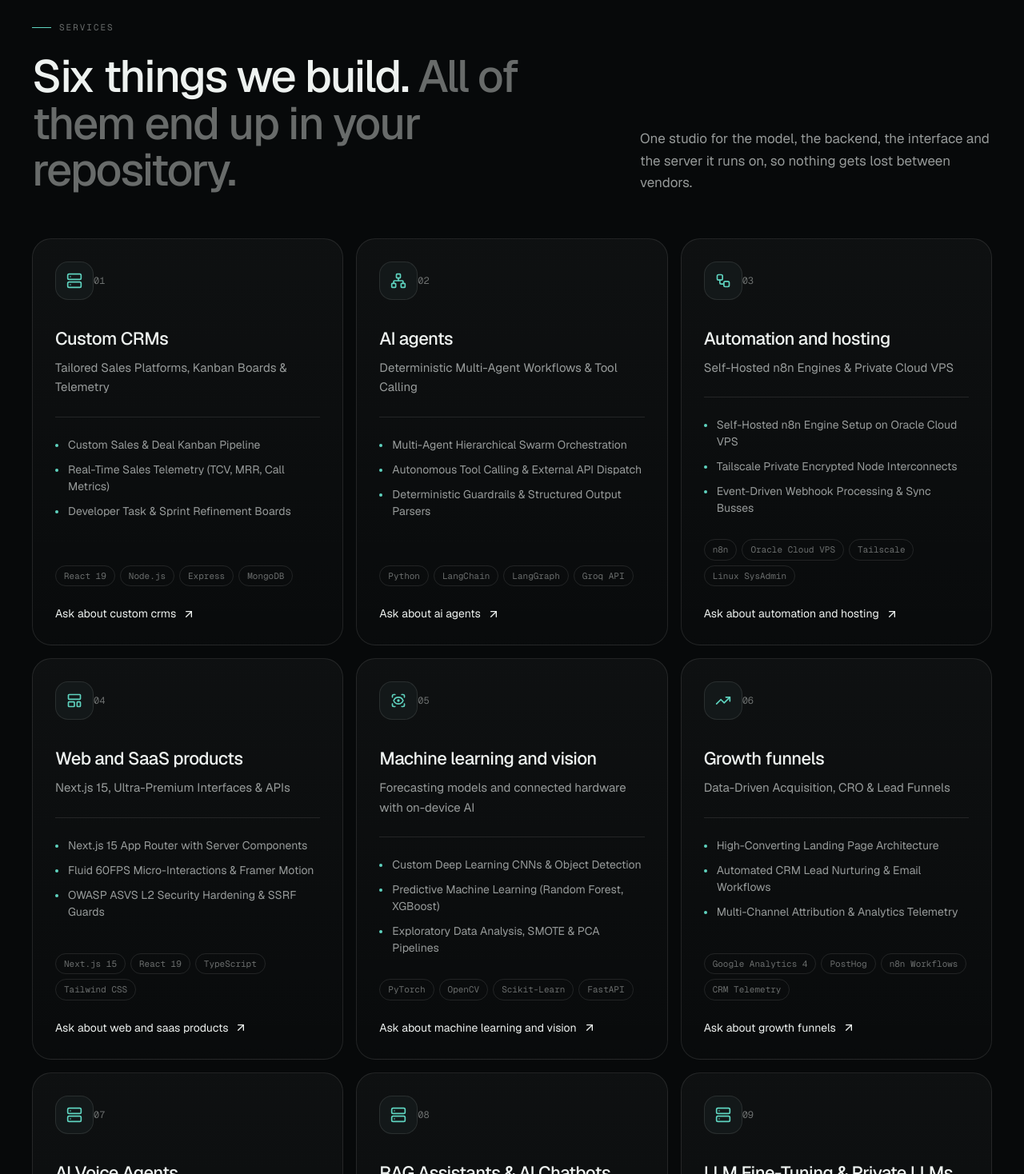
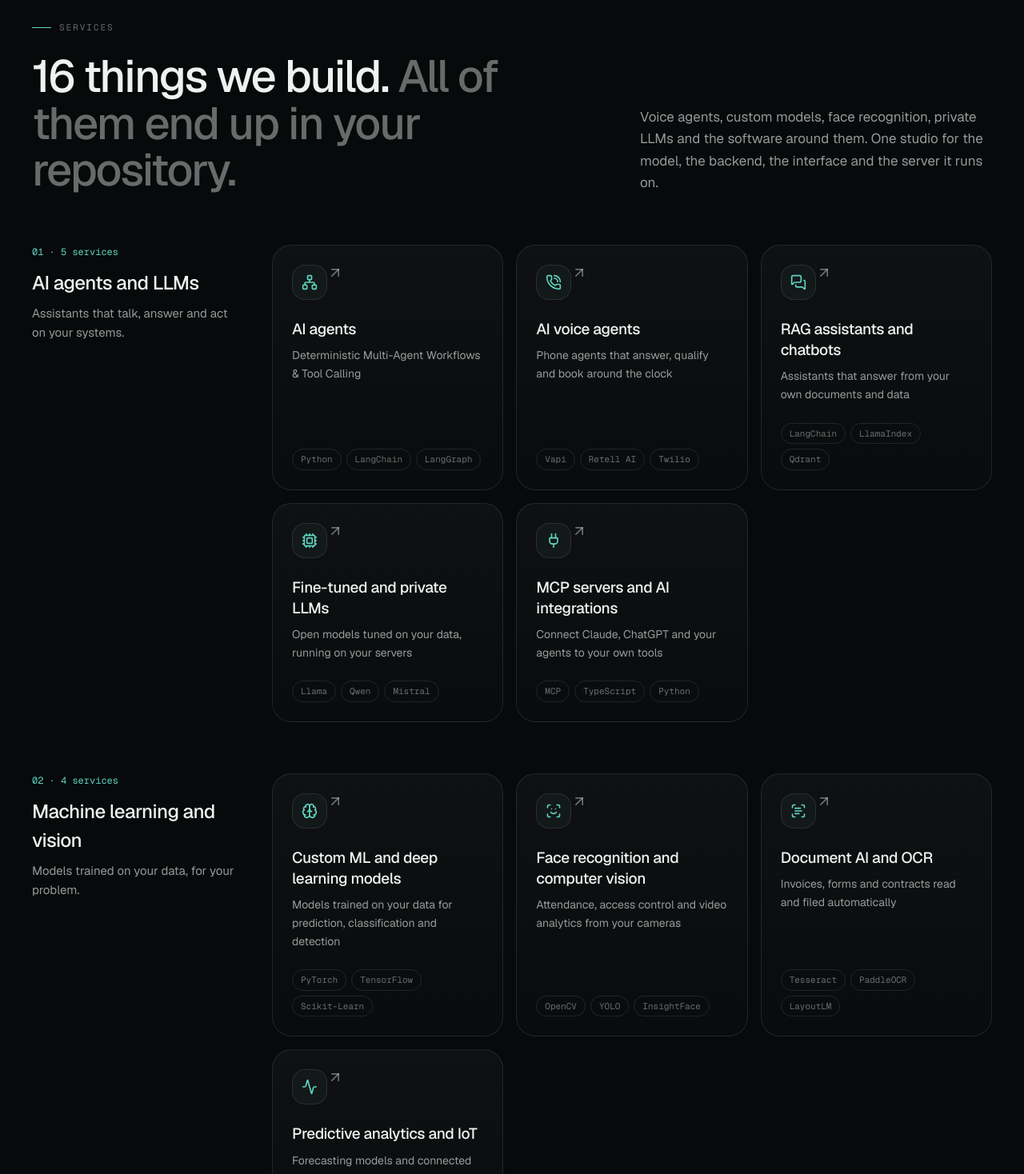
Before and after one commit to HunzilaRajput746/Cortelo, a Next.js app: page / in a window 1280 px wide. Shown: the part 1634-3102 px from the top of the page at 80% size. Built offline with nearby package versions, Linux system fonts and the light colour scheme.

Commit message:
feat(services): group sixteen services into four catalogues with compact hover cards

```diff
--- a/src/components/ServicesGrid.tsx
+++ b/src/components/ServicesGrid.tsx
@@ -1,94 +1,183 @@
 "use client";
 
 import React from "react";
-import { AGENCY_SERVICES } from "@/lib/agencyData";
-import { Server, Network, Workflow, LayoutTemplate, ScanEye, TrendingUp, ArrowUpRight } from "lucide-react";
+import { AGENCY_SERVICES, type AgencyService } from "@/lib/agencyData";
+import {
+  Activity,
+  ArrowUpRight,
+  Brain,
+  Cpu,
+  Database,
+  LayoutTemplate,
+  MessagesSquare,
+  Network,
+  PenLine,
+  PhoneCall,
+  Plug,
+  ScanFace,
+  ScanText,
+  Server,
+  Smartphone,
+  TrendingUp,
+  Workflow,
+} from "lucide-react";
 import { useAgencyShell } from "./ClientShell";
 import { pointerGlow } from "@/lib/usePointerGlow";
 
 const ICONS: Record<string, React.ElementType> = {
+  "ai-agents": Network,
+  "voice-agents": PhoneCall,
+  "rag-assistants": MessagesSquare,
+  "private-llm": Cpu,
+  "mcp-integrations": Plug,
+  "custom-models": Brain,
+  "face-recognition": ScanFace,
+  "document-ai": ScanText,
+  "classic-ai-ml": Activity,
   "crm-architecture": Server,
-  "ai-agents": Network,
+  "fullstack-platforms": LayoutTemplate,
+  "mobile-apps": Smartphone,
   "workflow-automation": Workflow,
-  "fullstack-platforms": LayoutTemplate,
-  "classic-ai-ml": ScanEye,
+  "data-dashboards": Database,
   "growth-marketing": TrendingUp,
+  "ai-content": PenLine,
 };
 
+/** Short names for the cards; the full title stays in the data for detail views. */
 const SHORT: Record<string, string> = {
+  "ai-agents": "AI agents",
+  "voice-agents": "AI voice agents",
+  "rag-assistants": "RAG assistants and chatbots",
+  "private-llm": "Fine-tuned and private LLMs",
+  "mcp-integrations": "MCP servers and AI integrations",
+  "custom-models": "Custom ML and deep learning models",
+  "face-recognition": "Face recognition and computer vision",
+  "document-ai": "Document AI and OCR",
+  "classic-ai-ml": "Predictive analytics and IoT",
   "crm-architecture": "Custom CRMs",
-  "ai-agents": "AI agents",
-  "workflow-automation": "Automation and hosting",
   "fullstack-platforms": "Web and SaaS products",
-  "classic-ai-ml": "Machine learning and vision",
+  "mobile-apps": "Mobile apps with AI",
+  "workflow-automation": "Automation and private hosting",
+  "data-dashboards": "Data pipelines and dashboards",
   "growth-marketing": "Growth funnels",
+  "ai-content": "AI content and SEO",
 };
 
-export default function ServicesGrid() {
+const GROUPS: { title: string; line: string; ids: string[] }[] = [
+  {
+    title: "AI agents and LLMs",
+    line: "Assistants that talk, answer and act on your systems.",
+    ids: ["ai-agents", "voice-agents", "rag-assistants", "private-llm", "mcp-integrations"],
+  },
+  {
+    title: "Machine learning and vision",
+    line: "Models trained on your data, for your problem.",
+    ids: ["custom-models", "face-recognition", "document-ai", "classic-ai-ml"],
+  },
+  {
+    title: "Software products",
+    line: "The CRM, the web app and the phone app around it.",
+    ids: ["crm-architecture", "fullstack-platforms", "mobile-apps"],
+  },
+  {
+    title: "Automation, data and growth",
+    line: "The pipes, the numbers and the pipeline.",
+    ids: ["workflow-automation", "data-dashboards", "growth-marketing", "ai-content"],
+  },
+];
+
+const byId = Object.fromEntries(AGENCY_SERVICES.map((s) => [s.id, s])) as Record<string, AgencyService>;
+
+function ServiceCard({ s, detailed }: { s: AgencyService; detailed: boolean }) {
   const { openDrawer } = useAgencyShell();
+  const Icon = ICONS[s.id] ?? Server;
+  const name = SHORT[s.id] ?? s.title;
 
   return (
-    <section id="services" aria-labelledby="services-h" className="py-24 md:py-32">
-      <div className="wrap">
-        <div className="mb-14 grid gap-6 md:grid-cols-[1.1fr_1fr] md:items-end">
-          <div>
-            <p className="eyebrow mb-6">Services</p>
-            <h2 id="services-h" className="h2">
-              Six things we build. <span className="soft">All of them end up in your repository.</span>
-            </h2>
-          </div>
-          <p className="lede md:justify-self-end md:max-w-[440px]">
-            One studio for the model, the backend, the interface and the server it runs on, so nothing gets lost
-            between vendors.
-          </p>
-        </div>
-
-        <div className="grid grid-cols-1 gap-4 md:grid-cols-2 lg:grid-cols-3">
-          {AGENCY_SERVICES.map((s) => {
-            const Icon = ICONS[s.id] ?? Server;
-            return (
     <button
-                key={s.id}
       type="button"
       onPointerMove={pointerGlow}
       onClick={() => openDrawer(`Inquiry regarding: ${s.title}`)}
-                className="card card-link card-glow group flex flex-col p-7 text-left"
+      aria-label={`Ask about ${name}`}
+      className="card card-link card-glow group flex h-full flex-col p-6 text-left"
     >
-                <div className="flex items-center justify-between">
-                  <span className="flex h-12 w-12 items-center justify-center rounded-[var(--radius-m)] border border-[var(--line)] bg-[var(--surface2)] text-[var(--accent)] transition-[transform,border-color] duration-500 group-hover:scale-110 group-hover:border-[rgba(95,212,192,0.45)]">
+      <div className="flex items-start justify-between">
+        <span className="flex h-11 w-11 items-center justify-center rounded-[var(--radius-m)] border border-[var(--line)] bg-[var(--surface2)] text-[var(--accent)] transition-[transform,border-color] duration-500 group-hover:scale-110 group-hover:border-[rgba(95,212,192,0.45)]">
           <Icon className="h-5 w-5" />
         </span>
-                  <span className="font-mono text-[12px] text-[var(--text-faint)]">{s.num}</span>
+        <ArrowUpRight className="h-5 w-5 text-[var(--text-faint)] transition-[transform,color] duration-300 group-hover:-translate-y-0.5 group-hover:translate-x-0.5 group-hover:text-[var(--accent)]" />
       </div>
 
-                <h3 className="mt-8 text-[22px] font-medium tracking-[-0.025em] text-[var(--text)]">{SHORT[s.id] ?? s.title}</h3>
-                <p className="mt-2 text-[15px] leading-relaxed text-[var(--text-muted)]">{s.tagline}</p>
+      <h4 className="mt-6 text-[19px] font-medium leading-snug tracking-[-0.02em] text-[var(--text)]">{name}</h4>
+      <p className="mt-2 text-[14px] leading-relaxed text-[var(--text-muted)]">{s.tagline}</p>
 
-                <ul className="mt-6 space-y-2.5 border-t border-[var(--line)] pt-6">
-                  {s.deliverables.slice(0, 3).map((d) => (
+      {detailed && (
+        <ul className="mt-5 space-y-2 border-t border-[var(--line)] pt-5">
+          {s.deliverables.slice(0, 4).map((d) => (
             <li key={d} className="flex gap-3 text-[14px] text-[var(--text-muted)]">
               <span className="mt-[9px] h-1 w-1 shrink-0 rounded-full bg-[var(--accent)]" />
               {d}
             </li>
           ))}
         </ul>
+      )}
 
-                <div className="mt-auto flex flex-wrap gap-1.5 pt-7">
-                  {s.techStack.slice(0, 4).map((t) => (
+      <div className="mt-auto flex flex-wrap gap-1.5 pt-6">
+        {s.techStack.slice(0, detailed ? 6 : 3).map((t) => (
           <span key={t} className="rounded-full border border-[var(--line)] px-2.5 py-1 font-mono text-[11px] text-[var(--text-faint)]">
             {t}
           </span>
         ))}
       </div>
-
-                <span className="mt-6 flex items-center gap-2 text-[14px] text-[var(--text)] transition-colors group-hover:text-[var(--accent)]">
-                  Ask about {SHORT[s.id]?.toLowerCase() ?? "this"}
-                  <ArrowUpRight className="h-4 w-4 transition-transform duration-300 group-hover:-translate-y-0.5 group-hover:translate-x-0.5" />
-                </span>
     </button>
   );
-          })}
+}
+
+/** The service catalogue in four groups. `detailed` adds deliverables for the services page. */
+export function ServiceGroups({ detailed = false }: { detailed?: boolean }) {
+  return (
+    <div className="space-y-16">
+      {GROUPS.map((g, gi) => (
+        <div key={g.title} className="grid gap-6 lg:grid-cols-[260px_1fr] lg:gap-10">
+          <div className="lg:sticky lg:top-28 lg:self-start">
+            <p className="font-mono text-[12px] text-[var(--accent)]">
+              {String(gi + 1).padStart(2, "0")} · {g.ids.length} services
+            </p>
+            <h3 className="mt-3 text-[24px] font-medium tracking-[-0.025em] text-[var(--text)]">{g.title}</h3>
+            <p className="mt-2 text-[15px] leading-relaxed text-[var(--text-muted)]">{g.line}</p>
           </div>
+          <div className="grid grid-cols-1 gap-4 sm:grid-cols-2 xl:grid-cols-3">
+            {g.ids
+              .map((id) => byId[id])
+              .filter(Boolean)
+              .map((s) => (
+                <ServiceCard key={s.id} s={s} detailed={detailed} />
+              ))}
+          </div>
+        </div>
+      ))}
+    </div>
+  );
+}
+
+export default function ServicesGrid() {
+  return (
+    <section id="services" aria-labelledby="services-h" className="py-24 md:py-32">
+      <div className="wrap">
+        <div className="mb-16 grid gap-6 md:grid-cols-[1.1fr_1fr] md:items-end">
+          <div>
+            <p className="eyebrow mb-6">Services</p>
+            <h2 id="services-h" className="h2">
+              {AGENCY_SERVICES.length} things we build. <span className="soft">All of them end up in your repository.</span>
+            </h2>
+          </div>
+          <p className="lede md:justify-self-end md:max-w-[440px]">
+            Voice agents, custom models, face recognition, private LLMs and the software around them. One studio for the
+            model, the backend, the interface and the server it runs on.
+          </p>
+        </div>
+
+        <ServiceGroups />
       </div>
     </section>
   );
```
Lines whose indentation alone changed are shown as unchanged.
